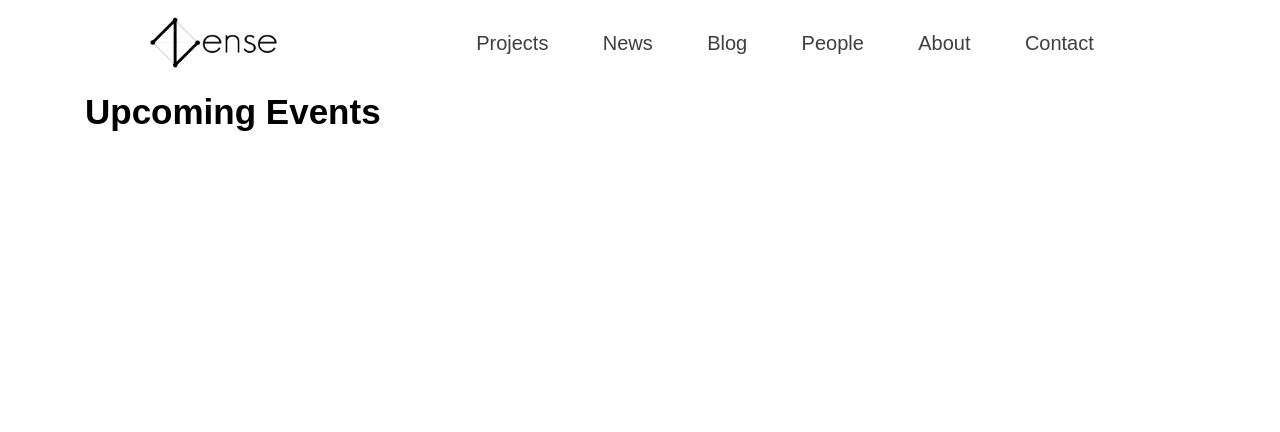
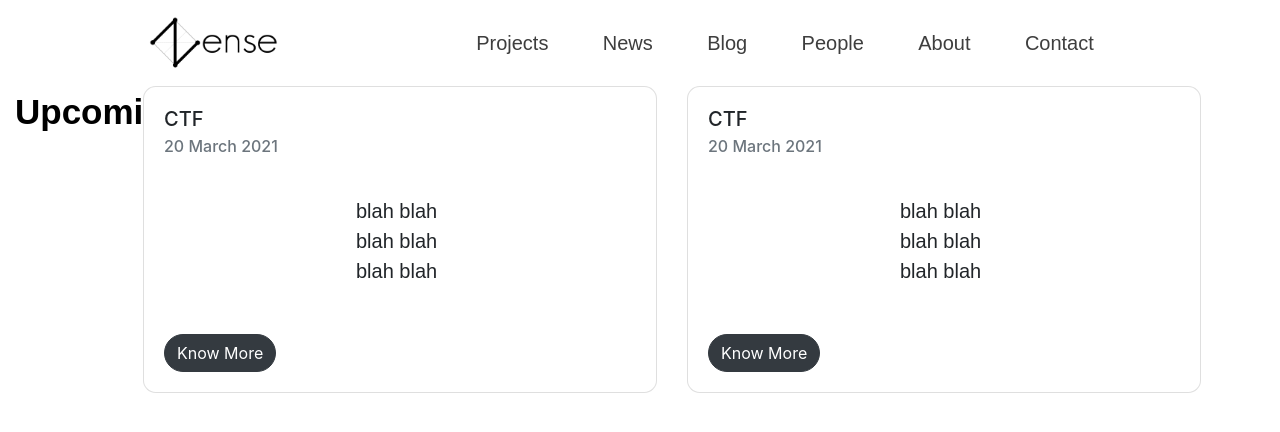
Before and after one commit to zense/zense-website-new, a React (Create React App) app: page /news in a window 1280 px wide. Shown: the top 432 px of the page. Built offline with nearby package versions, Linux system fonts and the light colour scheme.

Commit message:
Added Upcoming events

```diff
--- a/src/Layout/News.js
+++ b/src/Layout/News.js
@@ -1,16 +1,23 @@
 import UpcomingEvents from '../components/UpcomingEvents';
-import {Container} from 'react-bootstrap';
-
+import {Container,Row,Col} from 'react-bootstrap';
 import '../static/News.css'
 
 
 function News() {
   return (
     <div>
-      <Container>
-        <div className="heading">Upcoming Events</div>
+      <Container fluid>
+        <Row>
+            <Col>
+            <div className="heading">Upcoming Events</div>
+            </Col>
+        </Row>
+        <Row>
+            <Col>
+              <UpcomingEvents/>
+            </Col>
+        </Row>
       </Container>
-      <UpcomingEvents/>
     </div>
     )
 }
--- a/src/components/UpcomingEvents.js
+++ b/src/components/UpcomingEvents.js
@@ -1,10 +1,37 @@
-import '../static/UpcomingEvents.css'
+import React from 'react';
+import {Row,Col,Container} from 'react-bootstrap';
+import '../static/UpcomingEvents.css';
+import UpcomingEventsCard from './UpcomingEventsCard';
+
+const Data = [
+  {
+    Title:'CTF',
+    Subtitle:'20 March 2021',
+    Text:'blah blah blah blah blah blah',
+    Link:'#',
+    LinkText:'Know More'
+  },
+  {
+    Title:'CTF',
+    Subtitle:'20 March 2021',
+    Text:'blah blah blah blah blah blah',
+    Link:'#',
+    LinkText:'Know More'
+  },
+]
 
 function UpcomingEvents() {
   return (
-    <div>
+    <div style={{display: 'flex', flexDirection: 'row'}}>
+      <Container fluid style={{paddingLeft:'10vw',paddingRight:'5vw'}}>
+        <Row className="justify-content-md-center">
+          <Col > <UpcomingEventsCard Data={Data[0]}/></Col>
+          <Col > <UpcomingEventsCard Data={Data[1]}/></Col>
+        </Row>
+      </Container>
     </div>
-    )
+    );
 }
 
+
 export default UpcomingEvents;
--- /dev/null
+++ b/src/components/UpcomingEventsCard.js
@@ -0,0 +1,23 @@
+import React from 'react';
+import {Card,Button} from 'react-bootstrap';
+
+const UpcomingEventsCard = ({Data}) => {
+    return(
+        <div>
+            <Card style={{borderRadius:'1vw',textAlign:'left'}}>
+            <Card.Body >
+                <Card.Title>{Data.Title}</Card.Title>
+                <Card.Subtitle className="mb-2 text-muted">{Data.Subtitle}</Card.Subtitle>
+                <Card.Text style={{textAlign:'left'}}>
+                    {Data.Text}
+                </Card.Text>
+                <Button variant="dark" style={{borderRadius:'2vw'}}>
+                    <Card.Link href={Data.Link} style={{color:'white'}}>{Data.LinkText}</Card.Link>
+                </Button>
+            </Card.Body>
+            </Card>
+        </div>
+    )
+}
+
+export default UpcomingEventsCard;
```
Also changed, not shown: src/static/News.css (line endings or trailing spaces).
